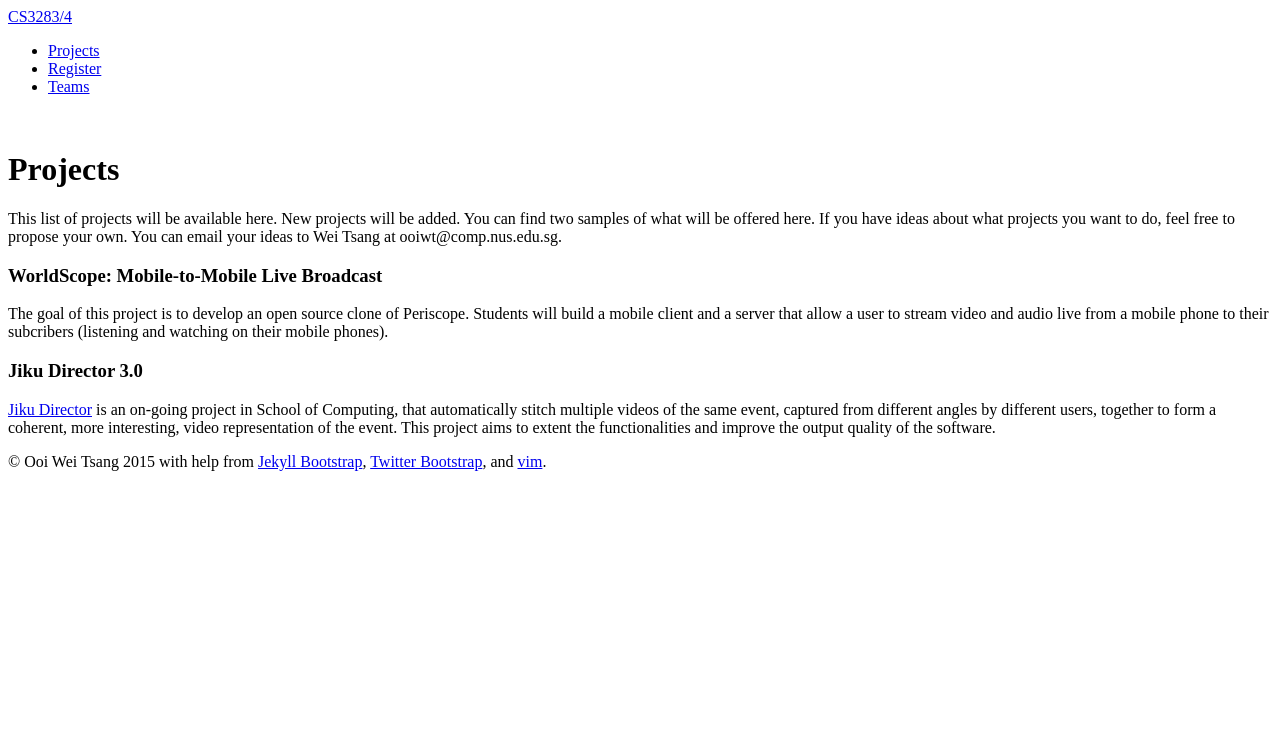
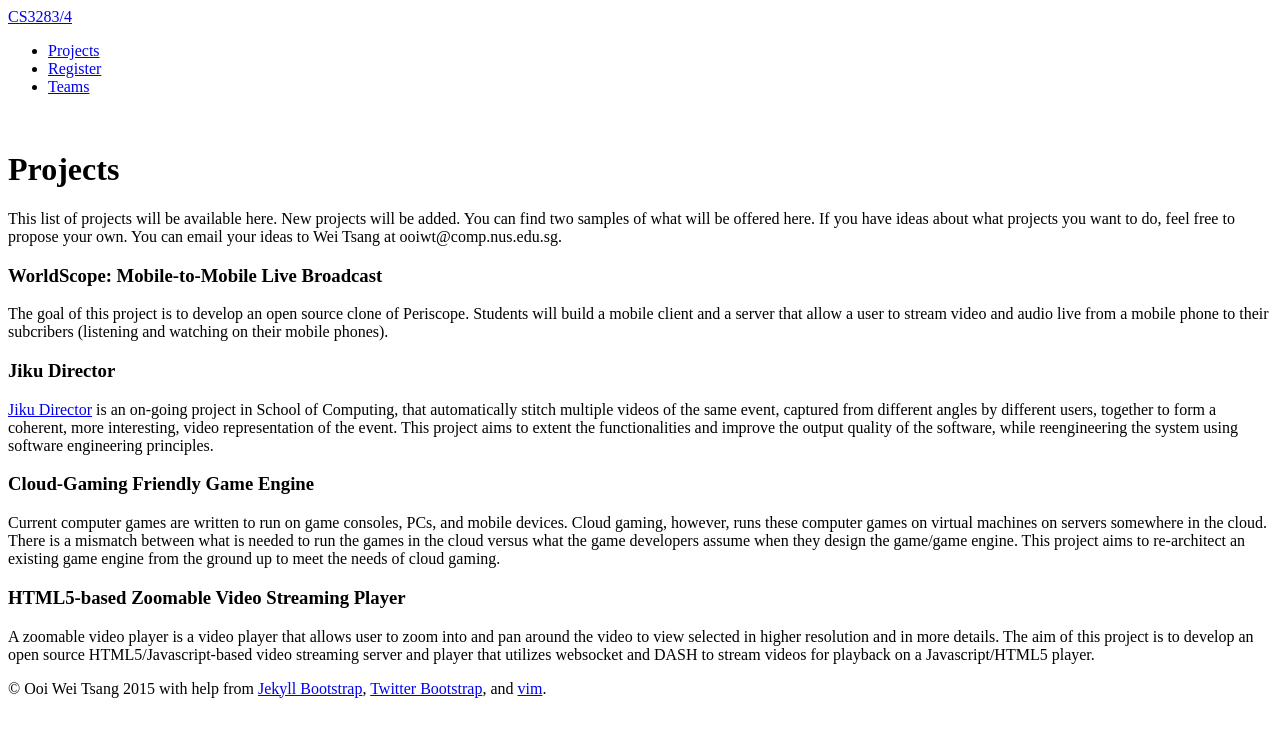
Before and after one commit to nus-mtp/1516, a Jekyll site: the page built from projects.md, in a window 1280 px wide. Shown: the top 737 px of the page. Built offline with Jekyll 4.4.1, drawn with Linux system fonts in a browser that asks for light colours.

Commit message:
Added two more projects

```diff
--- a/projects.md
+++ b/projects.md
@@ -10,7 +10,14 @@ This list of projects will be available here.  New projects will be added.  You
 
 The goal of this project is to develop an open source clone of Periscope.  Students will build a mobile client and a server that allow a user to stream video and audio live from a mobile phone to their subcribers (listening and watching on their mobile phones).
 
+### Jiku Director
 
-### Jiku Director 3.0
+[Jiku Director](http://liubei.ddns.comp.nus.edu.sg/jiku/jiku-director.html) is an on-going project in School of Computing, that automatically stitch multiple videos of the same event, captured from different angles by different users, together to form a coherent, more interesting, video representation of the event.  This project aims to extent the functionalities and improve the output quality of the software, while reengineering the system using software engineering principles.
 
-[Jiku Director](http://liubei.ddns.comp.nus.edu.sg/jiku/jiku-director.html) is an on-going project in School of Computing, that automatically stitch multiple videos of the same event, captured from different angles by different users, together to form a coherent, more interesting, video representation of the event.  This project aims to extent the functionalities and improve the output quality of the software.
+### Cloud-Gaming Friendly Game Engine
+
+Current computer games are written to run on game consoles, PCs, and mobile devices.  Cloud gaming, however, runs these computer games on virtual machines on servers somewhere in the cloud.  There is a mismatch between what is needed to run the games in the cloud versus what the game developers assume when they design the game/game engine.  This project aims to re-architect an existing game engine from the ground up to meet the needs of cloud gaming.
+
+### HTML5-based Zoomable Video Streaming Player
+
+A zoomable video player is a video player that allows user to zoom into and pan around the video to view selected in higher resolution and in more details.  The aim of this project is to develop an open source HTML5/Javascript-based video streaming server and player that utilizes websocket and DASH to stream videos for playback on a Javascript/HTML5 player.
```
